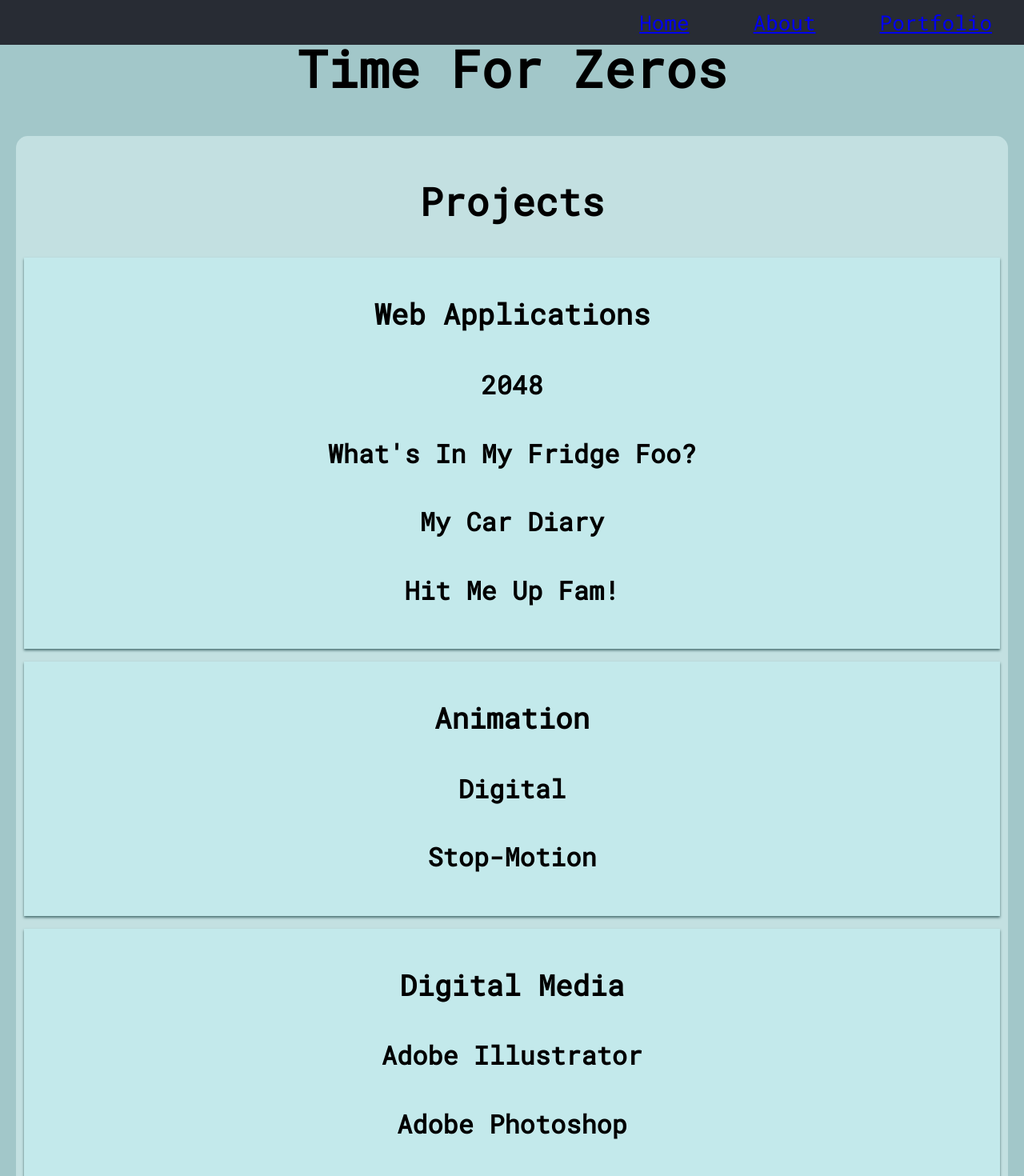
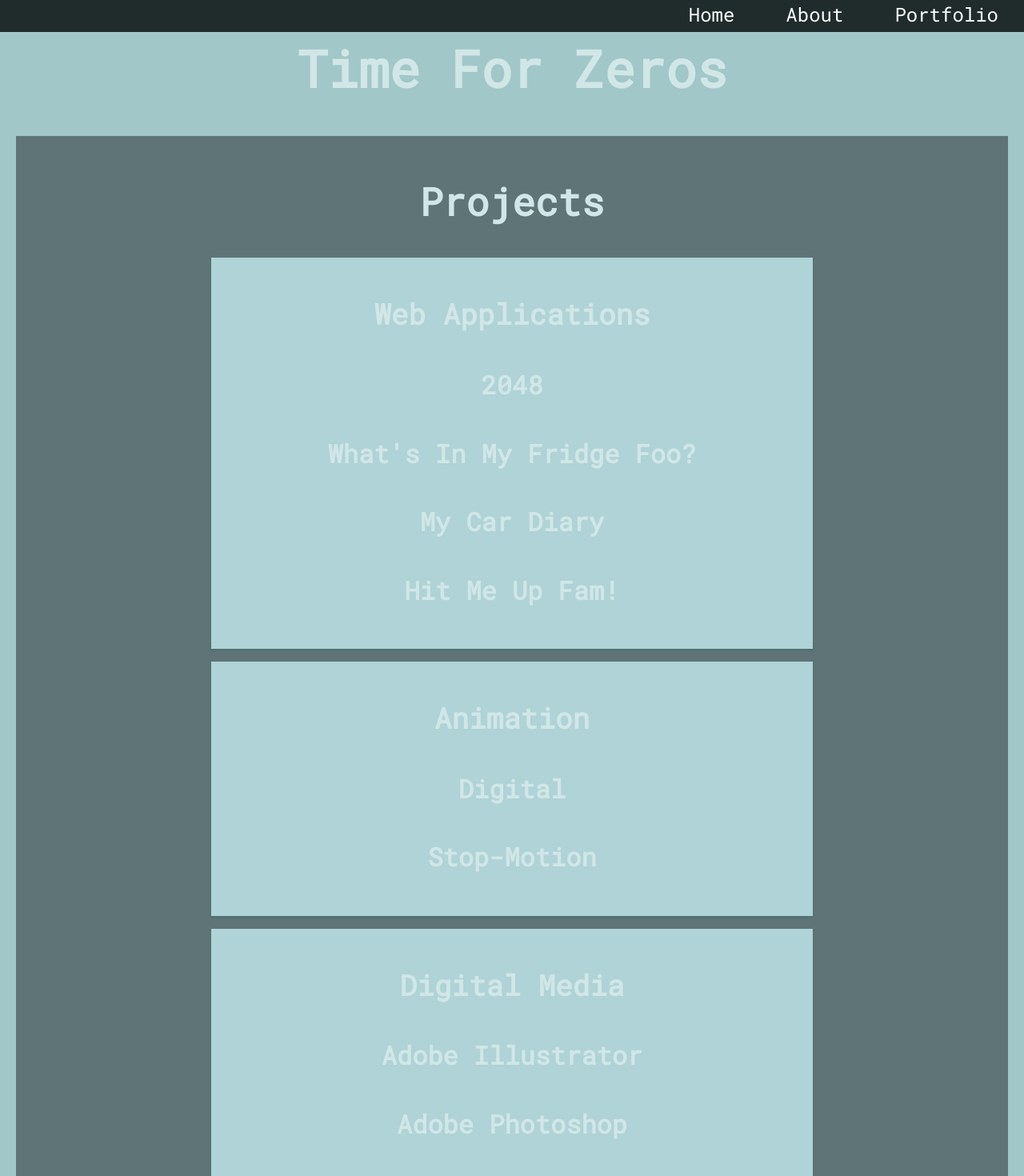
Before and after one commit to TimeForZeros/portfolio-react, a React (Create React App) app: page /Portfolio in a window 1280 px wide. Shown: the top 1470 px of the page at 80% size. Built offline with nearby package versions, Linux system fonts and the light colour scheme.

Commit message:
consistent color theme

```diff
--- a/src/App.css
+++ b/src/App.css
@@ -10,8 +10,8 @@
 }
 
 .App-header {
-  background-color: #282c34;
-  min-height: 7vh;
+  background-color: rgb(32, 44, 44);
+  min-height: 5vh;
   display: flex;
   flex-direction: row;
   align-items: center;
--- a/src/components/Body/Body.css
+++ b/src/components/Body/Body.css
@@ -1,4 +1,5 @@
 body {
+    color: rgb(209, 230, 231);
     position: relative;
     min-height: 100vh;
     /* font-family: 'Roboto', sans-serif; */
@@ -17,8 +18,8 @@ body {
 .section-container {
     margin: 20px;
     padding: 10px;
-    background-color: rgba(229, 249, 250, 0.5);
-    border-radius: 15px;
+    background-color: rgba(30, 35, 36, 0.5);
+    /* border-radius: 15px; */
 
 }
 
--- a/src/components/Body/Portfolio/Portfolio.css
+++ b/src/components/Body/Portfolio/Portfolio.css
@@ -1,22 +1,8 @@
-.web-section {
+.section-header {
     padding: 10px;
     margin: 16px auto;
-    background-color: rgba(196, 236, 238, 0.8);
-    box-shadow: 0 2px 3px rgb(74, 112, 114);
-    text-align: center;
-}
-
-.animation-section {
-    padding: 10px;
-    margin: 16px auto;
-    background-color: rgba(196, 236, 238, 0.8);
-    box-shadow: 0 2px 3px rgb(74, 112, 114);
-    text-align: center;
-}
-
-.digital-media-section {
-    padding: 10px;
-    margin: 16px auto;
+    width: 60%;
+    min-width: 600px;
     background-color: rgba(196, 236, 238, 0.8);
     box-shadow: 0 2px 3px rgb(74, 112, 114);
     text-align: center;
--- a/src/components/Body/Portfolio/Portfolio.jsx
+++ b/src/components/Body/Portfolio/Portfolio.jsx
@@ -4,7 +4,7 @@ import "./Portfolio.css";
 let Portfolio = () => {
   return (
     <div>
-      <section className='web-section'>
+      <section className='section-header'>
         <h3 className="project-header">Web Applications</h3>
         <h4 className='project-title'>2048</h4>
         <h4 className='project-title'>What's In My Fridge Foo?</h4>
@@ -12,13 +12,13 @@ let Portfolio = () => {
         <h4 className='project-title'>Hit Me Up Fam!</h4>
       </section>
 
-      <section className='animation-section'>
+      <section className='section-header'>
         <h3 className="project-header">Animation</h3>
         <h4 className='project-title'>Digital</h4>
         <h4 className='project-title'>Stop-Motion</h4>
       </section>
 
-      <section className='digital-media-section'>
+      <section className='section-header'>
         <h3 className="project-header">Digital Media</h3>
         <h4 className='project-title'>Adobe Illustrator</h4>
         <h4 className='project-title'>Adobe Photoshop</h4>
--- a/src/components/NavBar/NavBar.css
+++ b/src/components/NavBar/NavBar.css
@@ -1,9 +1,11 @@
 .nav-container{
     display: flex;
-    align-items: center;
 
 }
 
 .nav-item{
-    margin: 0 5vmin 0 5vmin;
+    margin: 0 4vmin 5px 4vmin;
+    font-size: 3vh;
+    color: white;
+    text-decoration: none;
 }
```
